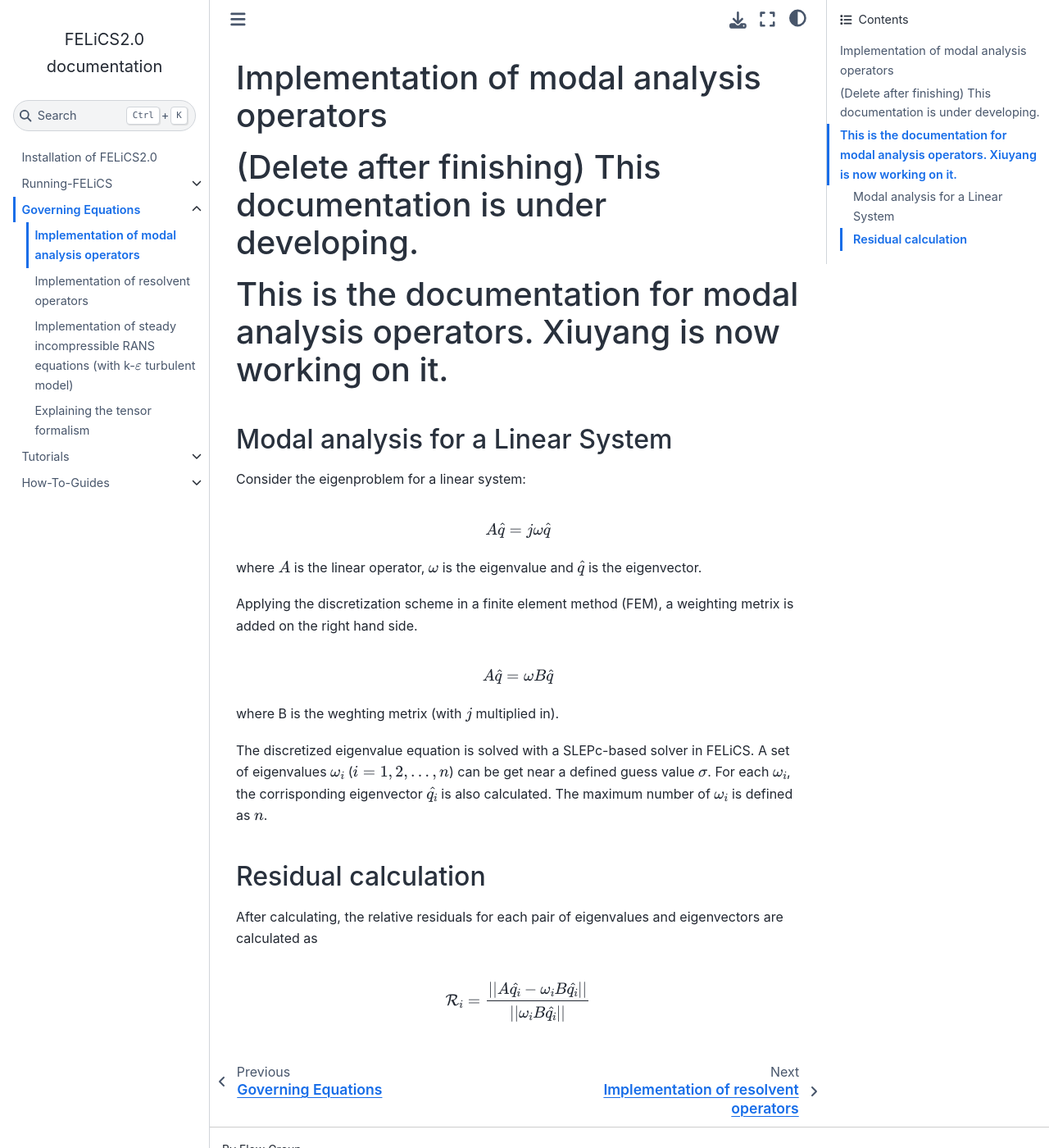
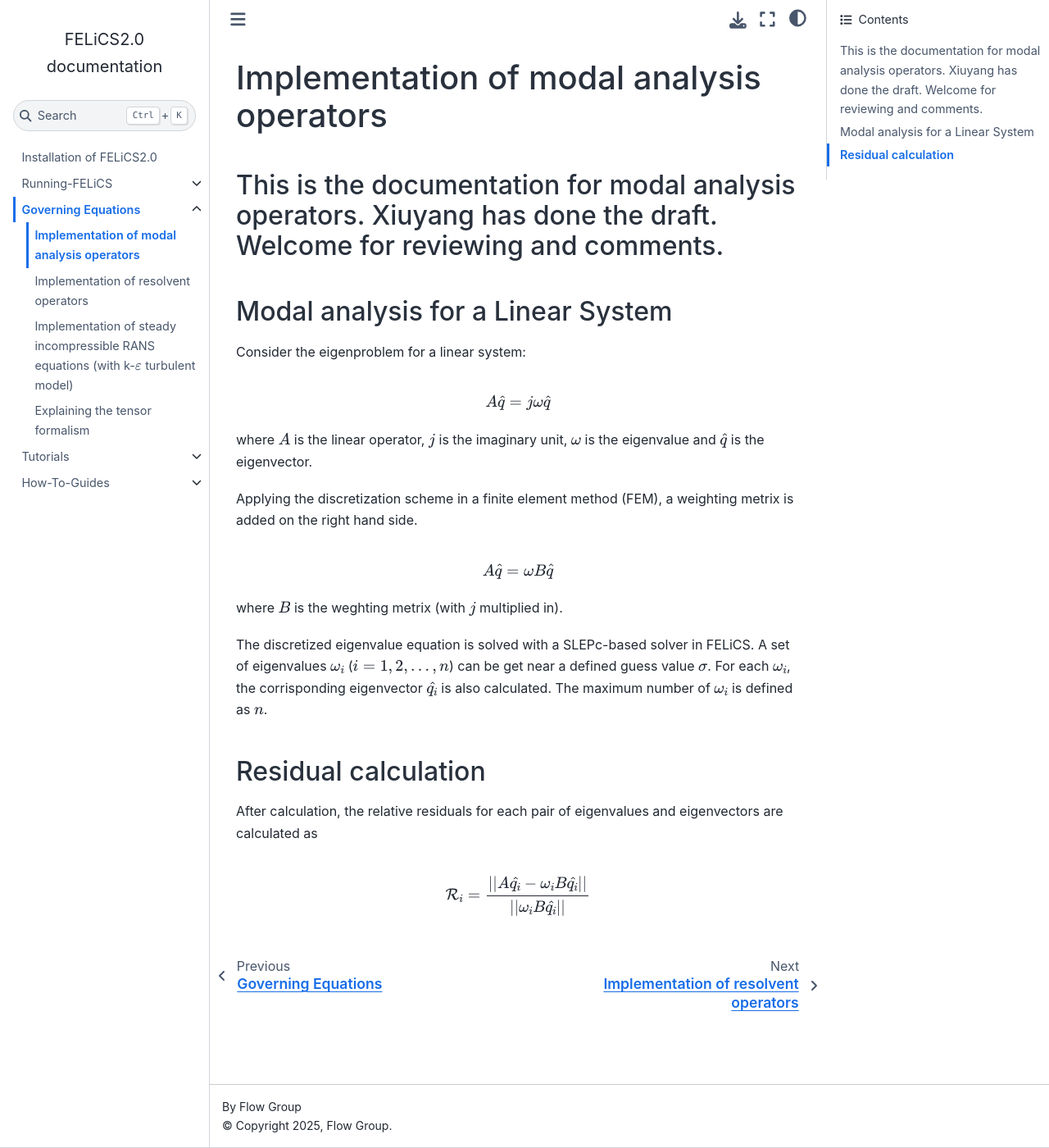
Before and after one commit to arash-mp/FELiCS_FSI, a Sphinx documentation site: the page built from DOCUMENTATION/GoverningEquations/modal_analysis.md, in a window 1280 px wide and 1400 px high. Shown: the whole window at 82% size. Built offline with Sphinx 7.4.7 and the Sphinx Book theme 1.1.4, drawn with Linux system fonts in a browser that asks for light colours; pages that are not in the unit, such as notebooks, are missing from menus.

Commit message:
(doc) Finished modal analysis documentation, ready for reviewing.

```diff
--- a/DOCUMENTATION/GoverningEquations/modal_analysis.md
+++ b/DOCUMENTATION/GoverningEquations/modal_analysis.md
@@ -1,26 +1,25 @@
 # Implementation of modal analysis operators
-# (Delete after finishing) This documentation is under developing.
-# This is the documentation for modal analysis operators. Xiuyang is now working on it.
+### This is the documentation for modal analysis operators. Xiuyang has done the draft. Welcome for reviewing and comments.
 
 ## Modal analysis for a Linear System
 Consider the eigenproblem for a linear system:
 $$
 A \hat{q} = j \omega \hat{q}
 $$
-where $A$ is the linear operator, $\omega$ is the eigenvalue and $\hat{q}$ is the eigenvector.
+where $A$ is the linear operator, $j$ is the imaginary unit, $\omega$ is the eigenvalue and $\hat{q}$ is the eigenvector.
 
 Applying the discretization scheme in a finite element method (FEM), a weighting metrix is added on the right hand side.
 $$
 A \hat{q} = \omega B \hat{q}
 $$
-where B is the weghting metrix (with $j$ multiplied in).
+where $B$ is the weghting metrix (with $j$ multiplied in).
 
 The discretized eigenvalue equation is solved with a SLEPc-based solver in FELiCS. A set of eigenvalues $\omega_i$ ($i=1,2,...,n$) can be get near a defined guess value $\sigma$.
 For each $\omega_i$, the corrisponding eigenvector $\hat{q_i}$ is also calculated.
 The maximum number of $\omega_i$ is defined as $n$.
 
 ## Residual calculation
-After calculating, the relative residuals for each pair of eigenvalues and eigenvectors are calculated as
+After calculation, the relative residuals for each pair of eigenvalues and eigenvectors are calculated as
 $$
 \mathcal{R}_i = \frac{||A\hat{q_i} - \omega_i B \hat{q_i}||}{||\omega_i B \hat{q_i}||}
 $$
```
